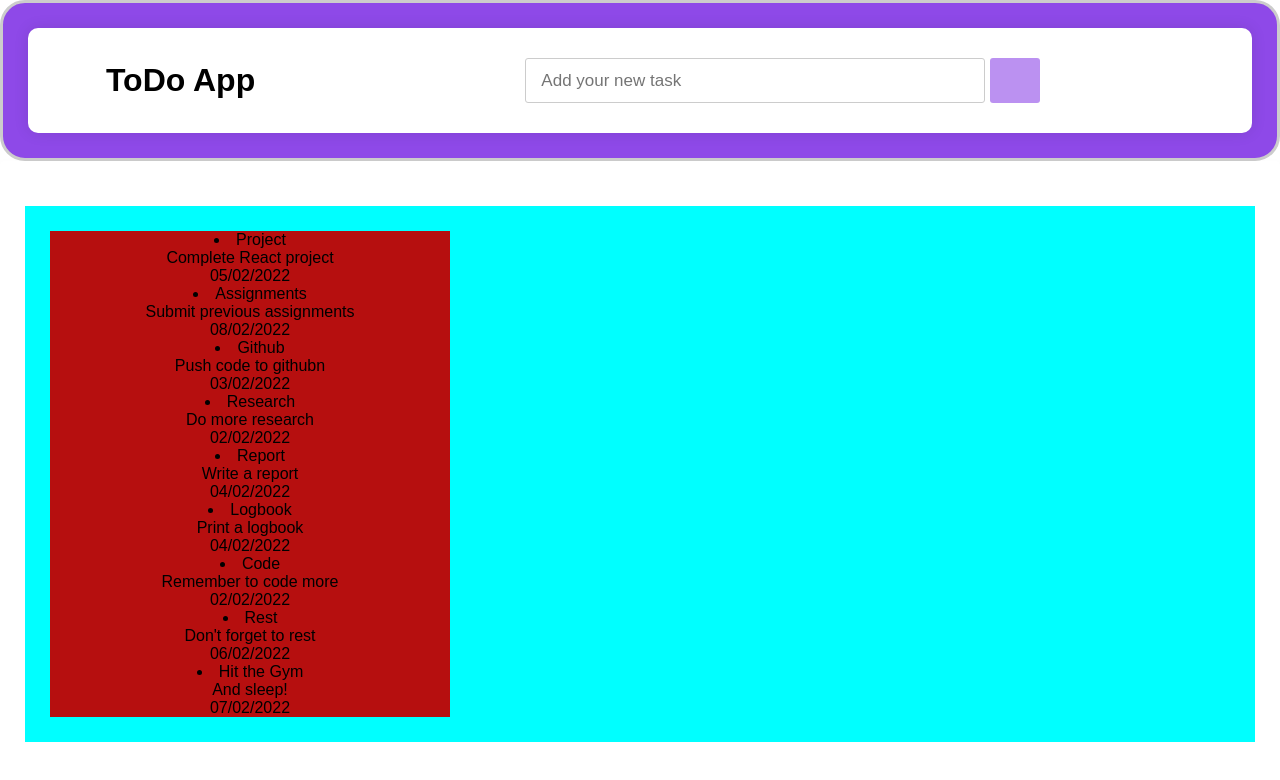
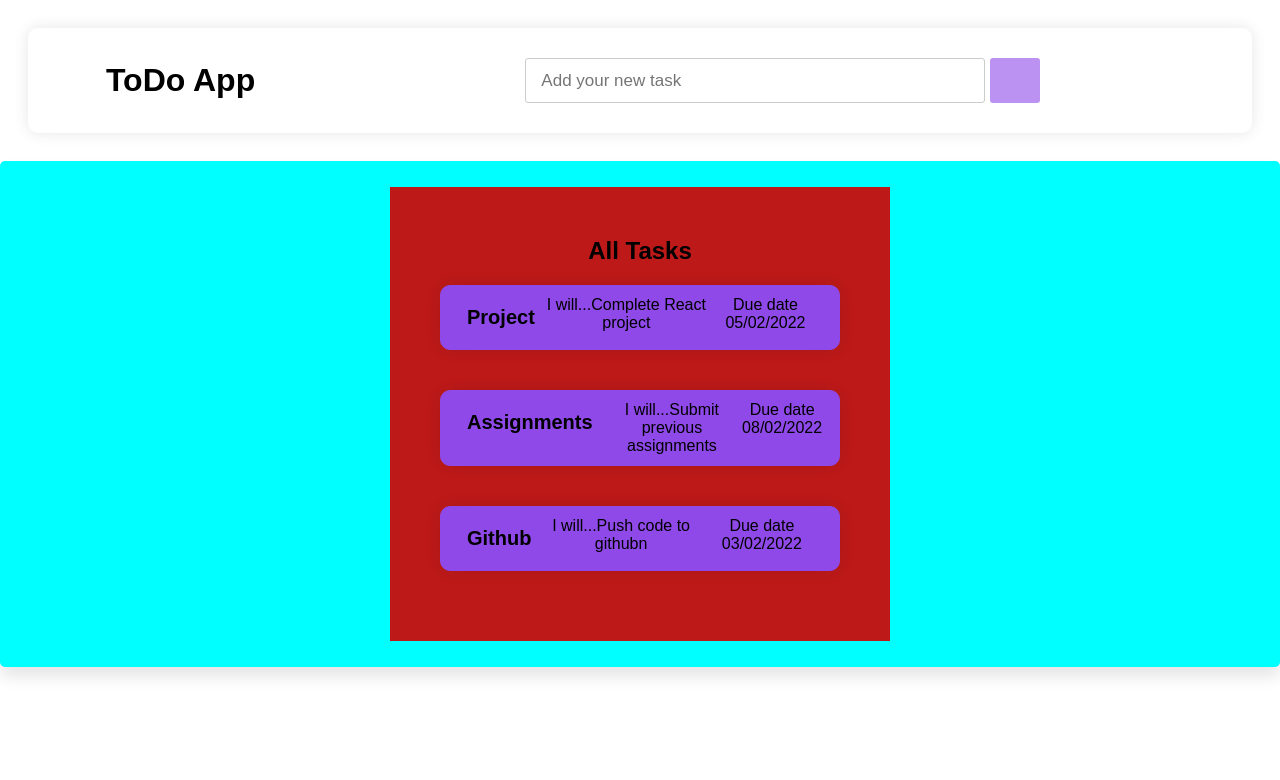
Before and after one commit to samuelkungu/todo-app, a React (Create React App) app: page / in a window 1280 px wide. Shown: the top 780 px of the page. Built offline with nearby package versions, Linux system fonts and the light colour scheme.

Commit message:
Recent Updates

```diff
--- a/src/Components/Home.css
+++ b/src/Components/Home.css
@@ -6,8 +6,8 @@
 }
 
 .navbar {
-  background-color: #8E49E8;
-  border: 3px solid #ccc;
+  background-color: white;
+  border: 3px solid rgb(255, 255, 255);
   height: 90%;
   outline: none;
   border-radius: 25px;
@@ -31,27 +31,41 @@ width: 30%;
 border-radius: 10px;
 padding: 20px;
 }
-.tasklist{
+.taskslist{
   display: flex;
   justify-content: center;
-  flex-wrap: wrap;
   flex-direction: column;
-  width: 100%;
-  margin: 20px auto;
-  padding: 25px;
+  align-content: center;
+  max-width: 500px;
+  margin: 1px auto;
+  padding: 50px;
+  background-color: rgb(189, 25, 25)
+}
 
-  background-color: aqua;
-}
 .task{
-  background: #b60f0f;
-  max-width: 400px;
-
-}
-.container{
   display: flex;
   justify-content: center;
-  flex-wrap: wrap;
-  height: 800px;
+  max-width: 400px;
+  padding: 10px 16px;
+  margin: 20px 0;
+  border-radius: 10px;
+  background-color: rgb(255, 255, 255);
+  box-shadow: 0px 0px 15px rgba(0,0,0,0.1);
+  border-bottom: 1px #8E49E8;
+  background-color: #8E49E8;
+  border: 1px solid #8E49E8;
+}
+
+.task:hover{
+  box-shadow: 1px 3px 5px rgba(0,0,0,0.1);
+}
+ .task h2{
+   font-size: 20px;
+   margin: 10px;
+ }
+.container{
+background-color: aqua;
+  height: 100%;
   align-content: space-between;
   padding: 25px;
   border-radius: 5px;
--- a/src/Components/ListTasks.js
+++ b/src/Components/ListTasks.js
@@ -7,17 +7,7 @@ function ListTasks() {
      const [tasks, setTasks] = useState (Tasks);
 
     return (
-        <div className='container'>
-            <div className='tasklist'>
-                <div className='one'>
-
-                     <Task tasks={tasks} />
-                </div>
-
-            </div>
-        </div>
-
-
+        <Task tasks={tasks} title="All Tasks"/>
      );
 }
 
--- a/src/Components/Task.js
+++ b/src/Components/Task.js
@@ -1,21 +1,27 @@
-import React from 'react';
+const Task = (props) => {
+    const tasks = props.tasks;
+    const title = props.title;
 
-function Task(props) {
+    console.log(tasks);
+
     return (
-        <div className='task'>
-              { props.tasks.map((task,index) => {
-                    return (
-                        <li key={task.id}>
-                            {task.title}
-                            <br></br>
-                            {task.description}
-                            <br></br>
-                            {task.date}
-                        </li>
-                    )
-                })}
+        <div className='container'>
+            <div className='taskslist'>
+               <h2>{title}</h2>
+            {tasks.map((task) => (
+                <div className='task' key={task.id}>
+                    <h2>{task.title}</h2>
+                    <p>I will...{task.description}</p>
+                    <p>Due date {task.date}</p>
+
+                </div>
+            ))}
+
+
+            </div>
         </div>
-      );
+
+         );
 }
 
 export default Task;
--- a/src/Components/Tasks.js
+++ b/src/Components/Tasks.js
@@ -2,11 +2,5 @@ export const Tasks = [
     { title: "Project",id: 1, description: "Complete React project", date: "05/02/2022" },
     { title: "Assignments",id: 2, description: "Submit previous assignments", date: "08/02/2022" },
     { title: "Github",id: 3, description: "Push code to githubn", date: "03/02/2022" },
-    { title: "Research",id: 4, description: "Do more research", date: "02/02/2022" },
-    { title: "Report",id: 5, description: "Write a report", date: "04/02/2022" },
-    { title: "Logbook",id: 6, description: "Print a logbook", date: "04/02/2022" },
-    { title: "Code",id: 7, description: "Remember to code more", date: "02/02/2022" },
-    { title: "Rest",id: 8, description: "Don't forget to rest", date: "06/02/2022" },
-    { title: "Hit the Gym",id: 9, description: "And sleep!", date: "07/02/2022" },
 
 ]
```
Also changed, not shown: public/manifest.json.
